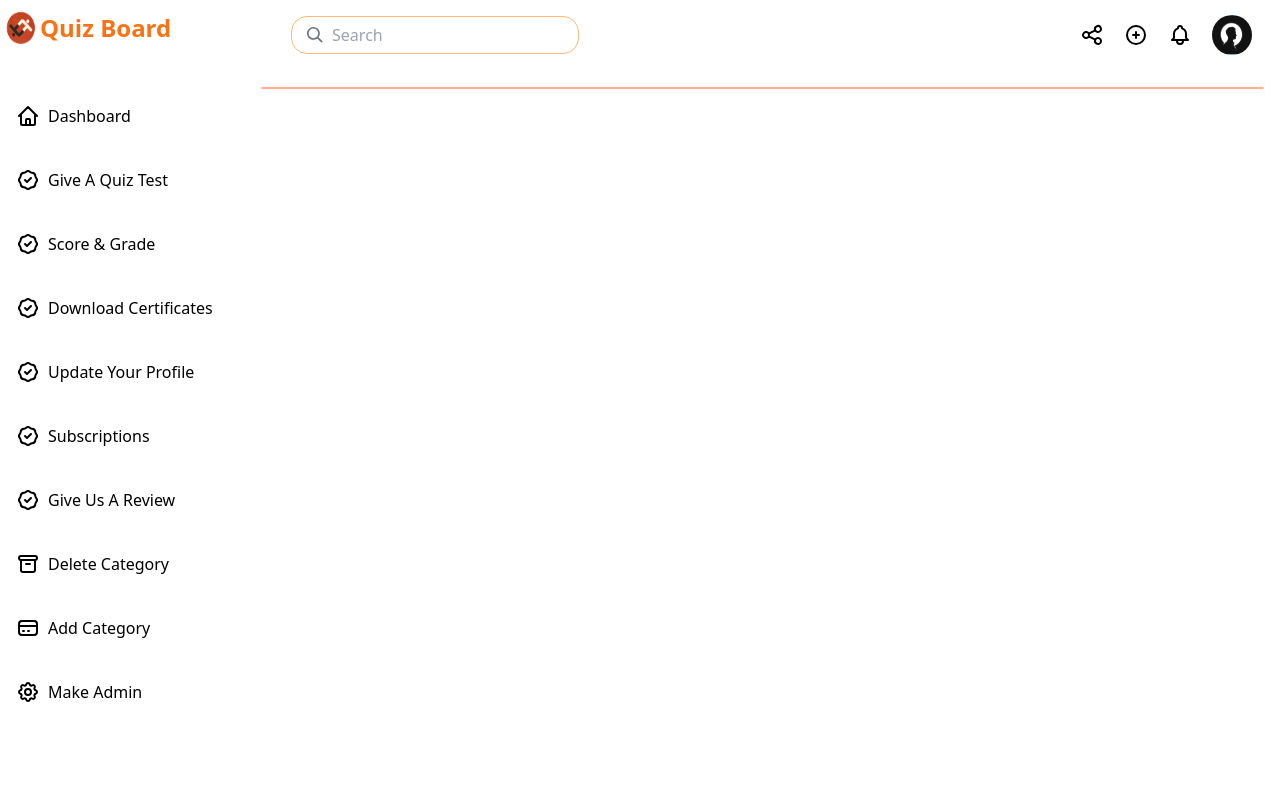
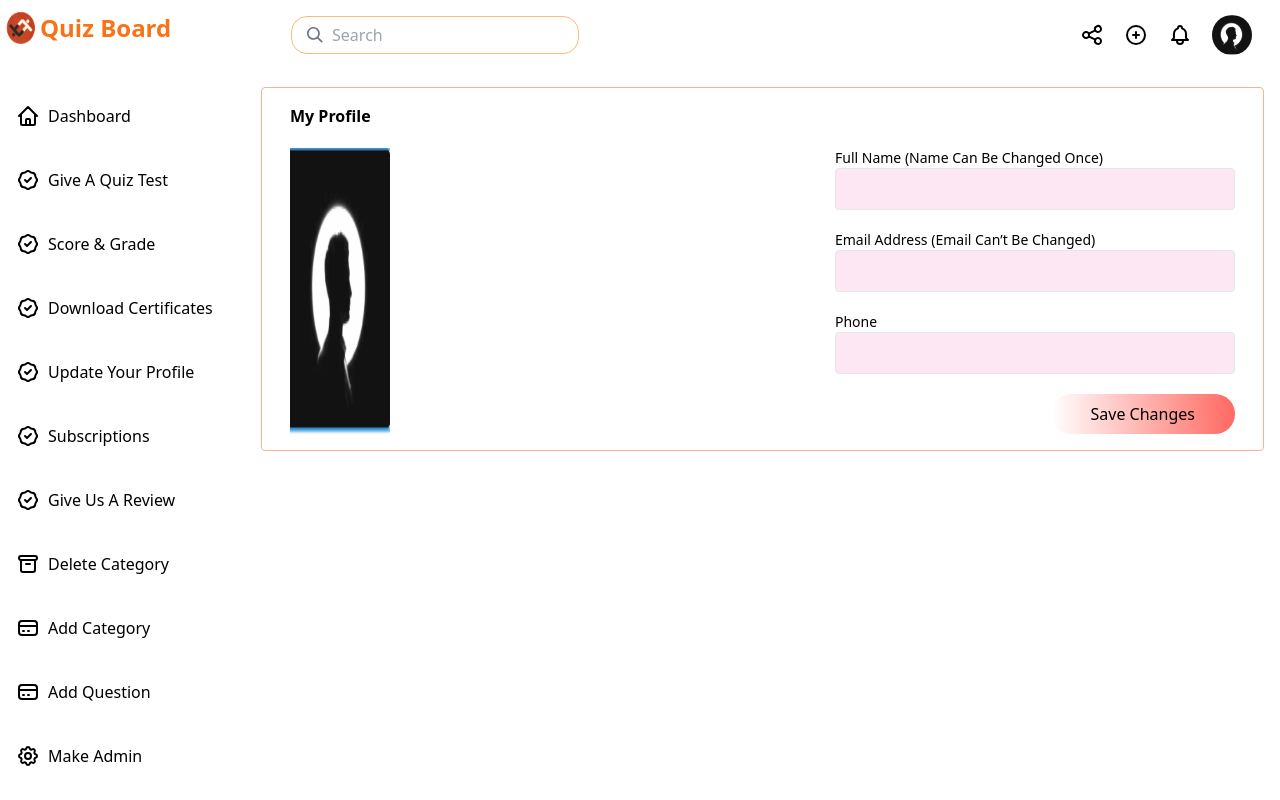
Before and after one commit to SaqlineShabbir/quizApp, a Next.js app: page /dashboard/update-profile in a window 1280 px wide. Built offline with nearby package versions, Linux system fonts and the light colour scheme; no server answers.

Commit message:
result calculation and put to backend

```diff
--- a/components/dashboard/sidenavigation/items.js
+++ b/components/dashboard/sidenavigation/items.js
@@ -25,7 +25,7 @@ export default function SidenavItems({ users }) {
   const { logOutUser, user } = useContext(AuthContext);
 
   const expectedUser = users?.find((u) => u.email === user.email);
-  console.log(users, 'expectedUser', expectedUser);
+
   const handleLogOut = () => {
     logOutUser();
     Cookies.remove('loggedin');
@@ -34,9 +34,7 @@ export default function SidenavItems({ users }) {
   return (
     <div className="">
       <Link href="/dashboard">
-        <div
-          className={` flex active:bg-orange-500 hover:bg-orange-500 rounded-full text-black my-4 mx-2 py-3 px-2 lg:w-[215px] space-x-2 cursor-pointer`}
-        >
+        <div className="flex  hover:bg-orange-500 active:bg-orange-700 focus:outline-none focus:ring focus:ring-orange-300 rounded-full text-black my-4 mx-2 py-3 px-2 lg:w-[215px] space-x-2 cursor-pointer">
           <span>
             <HomeIcon />
           </span>
@@ -123,6 +121,16 @@ export default function SidenavItems({ users }) {
           <p>Add Category</p>
         </div>
       </Link>
+      <Link href="/dashboard/post-question">
+        <div
+          className={` flex active:bg-orange-500 hover:bg-orange-500 rounded-full text-black my-4 mx-2 py-3 px-2 lg:w-[215px] space-x-2 cursor-pointer`}
+        >
+          <span>
+            <CreditsIcon />
+          </span>
+          <p>Add Question</p>
+        </div>
+      </Link>
       <Link href="/dashboard/make-admin">
         <div
           className={` flex active:bg-orange-500 hover:bg-orange-500 rounded-full text-black my-4 mx-2 py-3 px-2 lg:w-[215px] space-x-2 cursor-pointer`}
--- a/pages/dashboard/postQuiz.js
+++ b/pages/dashboard/post-question.js
@@ -3,7 +3,7 @@ import React, { useState } from 'react';
 import { useForm } from 'react-hook-form';
 import DashboardLayout from '../../components/dashboard/layout';
 
-const PostQuiz = ({ categoryData }) => {
+const PostQuestion = ({ categoryData }) => {
   const [categoryId, setCetegoryId] = useState('');
   const { register, handleSubmit } = useForm();
 
@@ -98,7 +98,7 @@ const PostQuiz = ({ categoryData }) => {
   );
 };
 
-export default PostQuiz;
+export default PostQuestion;
 
 export async function getServerSideProps() {
   // Fetch data from external API
--- a/pages/dashboard/result/index.js
+++ b/pages/dashboard/result/index.js
@@ -1,24 +1,49 @@
-import { useState } from "react";
-import { useEffect } from "react";
+import axios from 'axios';
+import { useContext, useEffect, useState } from 'react';
+import { AuthContext } from '../../../context/AuthProvider';
 
 const Index = () => {
+  const { user } = useContext(AuthContext);
   const [data, setData] = useState(null);
-  console.log(data);
+  console.log('daaa', data);
+  console.log(data?.length);
 
   useEffect(() => {
-    const dataString = localStorage.getItem("questions");
+    const dataString = localStorage.getItem('questions');
     setData(JSON.parse(dataString));
   }, []);
+  useEffect(() => {
+    window.history.pushState(null, null, window.location.href);
+    window.onpopstate = function () {
+      window.history.go(1);
+    };
+  }, []);
+  useEffect(() => {
+    putUserResult(data?.score, data?.id, user);
+  }, [putUserResult, user, data?.score, data?.id]);
 
-  //result calculation
-  let score = 0;
-  // calculate answer
-  data?.forEach((element) => {
-    if (element?.correctAnswer === element?.selectAnswer) {
-      score = score + 5;
+  const putUserResult = async (score, id, user) => {
+    try {
+      const res = await axios.put(
+        `https://quiz-app-backend-blond.vercel.app/user/${user?.email}`,
+        {
+          attainQuizs: {
+            id: id,
+            score: score,
+          },
+        }
+      );
+
+      console.log(res);
+      console.log(data);
+    } catch (err) {
+      console.log(err);
     }
-  });
-  return <div>This is result {score}</div>;
+  };
+
+  //loop
+
+  return <div>This is result {data?.score}%</div>;
 };
 
 export default Index;
--- a/pages/dashboard/single-quiz/[id].js
+++ b/pages/dashboard/single-quiz/[id].js
@@ -1,5 +1,5 @@
 import Link from 'next/link';
-import { router } from 'next/router';
+import { useRouter } from 'next/router';
 import React, { useEffect, useReducer, useRef, useState } from 'react';
 import ProgressBar from '../../../components/dashboard/quizUser/questions/ProgressBar';
 
@@ -19,6 +19,8 @@ const reducer = (state, action) => {
   }
 };
 const SingleQuiz = ({ categoryData }) => {
+  const router = useRouter();
+  const { id } = router.query;
   const [currentQuestion, setCurrentQuestion] = useState(0);
   //timer
   const [seconds, setSeconds] = useState(30);
@@ -45,12 +47,14 @@ const SingleQuiz = ({ categoryData }) => {
     setCountDown(30);
     setSelected('');
   };
-  // handle when user clicks previous question
-  // const prevQuestion = () => {
-  //   if (currentQuestion >= 0) {
-  //     setCurrentQuestion((prevCurrentQuestion) => prevCurrentQuestion - 1);
-  //   }
-  // };
+  //result calculation
+  let score = 0;
+  // calculate answer
+  questions?.forEach((element) => {
+    if (element?.correctAnswer === element?.selectAnswer) {
+      score = score + (5 / (questions?.length * 5)) * 100;
+    }
+  });
 
   // calculate percentage
   const percentage =
@@ -58,8 +62,8 @@ const SingleQuiz = ({ categoryData }) => {
 
   //handle result
   useEffect(() => {
-    localStorage.setItem('questions', JSON.stringify(questions));
-  }, [questions]);
+    localStorage.setItem('questions', JSON.stringify({ id, score }));
+  }, [score, id]);
 
   // handle timer
   useEffect(() => {
@@ -186,7 +190,7 @@ const SingleQuiz = ({ categoryData }) => {
               Previous
             </button> */}
             {currentQuestion === questions.length - 1 ? (
-              <Link href={'/userDashBoard/result'}>
+              <Link href={'/dashboard/result'}>
                 <button className="bg-gradient-to-l from-[#FF6961] border  px-3 py-1 rounded-xl">
                   Show Result
                 </button>
--- a/pages/dashboard/update-profile.js
+++ b/pages/dashboard/update-profile.js
@@ -1,14 +1,116 @@
-import React from 'react';
+import axios from 'axios';
+import Image from 'next/image';
+import React, { useContext, useEffect, useState } from 'react';
+import { useForm } from 'react-hook-form';
+import img from '../../assets/images/user.PNG';
 import DashboardLayout from '../../components/dashboard/layout';
+import { AuthContext } from '../../context/AuthProvider';
+const UpdateProfile = () => {
+  const { user } = useContext(AuthContext);
+  const [userData, setUserData] = useState([]);
+  const { register, handleSubmit, reset } = useForm();
+  console.log('userdata', userData);
+  const onSubmit = async (data) => {
+    console.log(data);
+    try {
+      const res = await axios.put(
+        `https://quiz-app-backend-blond.vercel.app/user/${user?.email}`,
+        {
+          ...data,
+        }
+      );
+      reset();
+      console.log(res);
+      console.log(data);
+    } catch (err) {
+      console.log(err);
+    }
+  };
 
-const UpdateProfile = () => {
+  useEffect(() => {
+    getUser(user?.email);
+  }, [user]);
+
+  const getUser = async (email) => {
+    try {
+      const res = await axios.get(
+        `https://quiz-app-backend-blond.vercel.app/user/${email}`
+      );
+
+      setUserData(res.data);
+    } catch (err) {
+      console.log(err);
+    }
+  };
+
   return (
     <DashboardLayout>
       <div className="  border rounded  border-[#FFAE96]">
-        <h1></h1>
+        <div className="px-7 py-4">
+          <h1 className="font-bold">My Profile</h1>
+          <div className="flex  justify-between pt-5 ">
+            <Image src={img} height={100} width={100} alt="Profile" />
+
+            <form onSubmit={handleSubmit(onSubmit)} className="space-y-5 ">
+              <div>
+                <p className="text-sm">Full Name (Name Can Be Changed Once)</p>
+                <input
+                  className="border px-2 py-2 w-[400px] rounded bg-pink-100"
+                  type="text"
+                  placeholder={userData[0]?.name}
+                  {...register('name', { required: true })}
+                />
+              </div>
+              <div>
+                <p className="text-sm">
+                  Email Address (Email Can’t Be Changed)
+                </p>
+                <input
+                  className="border px-2 py-2  w-[400px] rounded bg-pink-100"
+                  type="text"
+                  placeholder={userData[0]?.email}
+                  disabled
+                />
+              </div>
+              <div>
+                <p className="text-sm">Phone</p>
+                <input
+                  className="border px-2 py-2 w-full lg:w-[400px] rounded bg-pink-100"
+                  type="text"
+                  placeholder={userData[0]?.phone}
+                  {...register('phone', { required: false })}
+                />
+              </div>
+              <div className=" flex justify-end">
+                <button className="  bg-gradient-to-l from-[#FF6961] py-2 px-10 rounded-full">
+                  Save Changes
+                </button>
+              </div>
+            </form>
+          </div>
+        </div>
       </div>
     </DashboardLayout>
   );
 };
 
 export default UpdateProfile;
+
+// export async function getServerSideProps(context) {
+//   console.log('con con', context.query);
+//   // Fetch data from external API
+//   const res = await fetch(
+//     `https://quiz-app-backend-blond.vercel.app/user/sakib125@gmail.com`
+//   );
+//   const expectedUser = await res.json();
+
+//   // Pass data to the page via props
+//   return { props: { expectedUser } };
+// }
+
+// useEffect(() => {
+//   window.history.pushState(null, null, window.location.href);
+//   window.onpopstate = function () {
+//     window.history.go(1);
+//   };
+// }, []);
```
